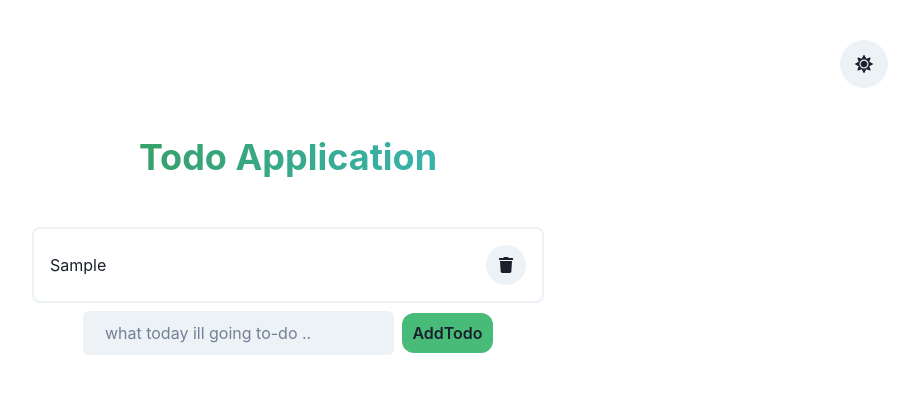
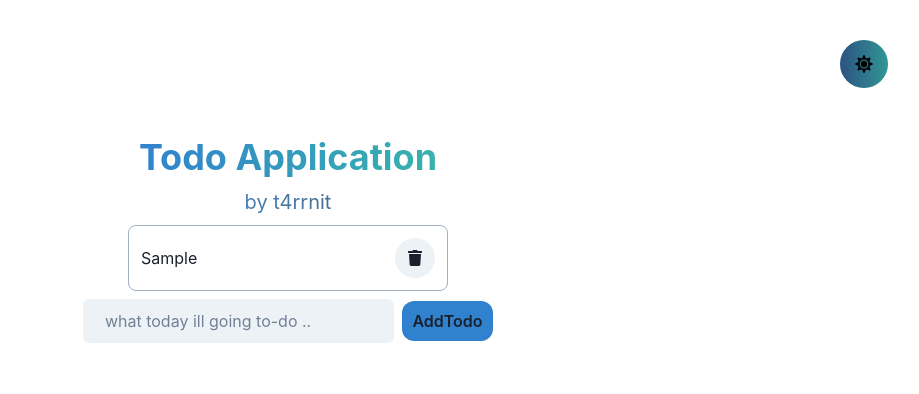
Before and after one commit to TerrniT/todo-app-react-chakra, a React (Create React App) app: page / in a window 1280 px wide. Both pictures are taken after typing "Sample" into the empty fields and a click on the button "AddTodo". Shown: the top 394 px of the page, without its empty margins (352-1271 px from the left). Built offline with nearby package versions, Linux system fonts and the light colour scheme.

Commit message:
Re-styling components / ocean theme

```diff
--- a/src/App.js
+++ b/src/App.js
@@ -2,7 +2,9 @@ import {
   Heading,
   VStack,
   IconButton,
-  useColorMode
+  useColorMode,
+  Stack,
+  Text
 } from '@chakra-ui/react'
 import './App.css';
 import TodoList from './components/TodoList';
@@ -55,18 +57,30 @@ function App() {
         size='lg'
         alignSelf='flex-end'
         onClick={toggleColorMode}
+        bgGradient='linear(to-r, blue.700, teal.500)'
+        color="black"
       />
+      <Stack>
         <Heading
           mt={10}
-        mb={10}
+
           fontWeight='bold'
           size='xl'
           alignSelf='flex-center'
-        bgGradient='linear(to-r, green.500, teal.400)'
+          bgGradient='linear(to-r, blue.500, teal.400)'
           bgClip='text'
         >
           Todo Application
         </Heading>
+        <Text fontSize='xl'
+          textAlign="center"
+          bgGradient='linear(to-l, gray.600, blue.400)'
+          bgClip='text'
+        >
+          by t4rrnit</Text>
+      </Stack>
+
+
       <TodoList todos={todos} deleteTodo={deleteTodo} />
       <AddTodo addTodo={addTodo} />
     </VStack>
--- a/src/components/AddTodo.js
+++ b/src/components/AddTodo.js
@@ -45,7 +45,7 @@ function AddTodo({ addTodo }) {
                     p="5"
                 />
                 <Button
-                    bg='green.400'
+                    bg='blue.500'
                     px='8px'
                     type="submit"
                     p='5'
--- a/src/components/TodoList.js
+++ b/src/components/TodoList.js
@@ -28,12 +28,12 @@ function TodoList({ todos, deleteTodo }) {
     return (
         <VStack
             divider={<StackDivider />}
-            borderColor="gray.100"
-            borderWidth='2px'
+            borderColor="gray.400"
+            borderWidth='1.5px'
             borderRadius='lg'
-            p='4'
+            p='3'
             w='100%'
-            maxW={{ base: '90vw', sm: '80vw', lg: '50vw', xl: '40vw' }}
+            maxW={{ base: '90vw', sm: '80vw', lg: '50vw', xl: '25vw' }}
             alignItems='stretch'
         >
             {todos.map(todo => (
```
Lines whose indentation alone changed are shown as unchanged.
